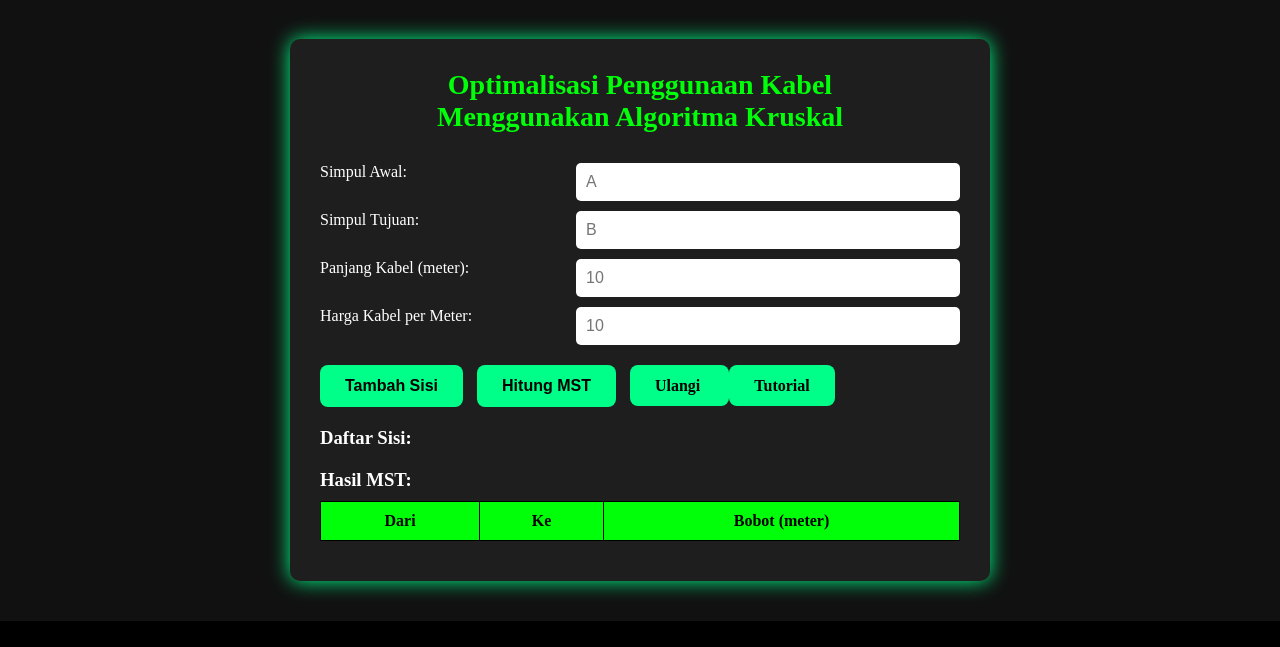
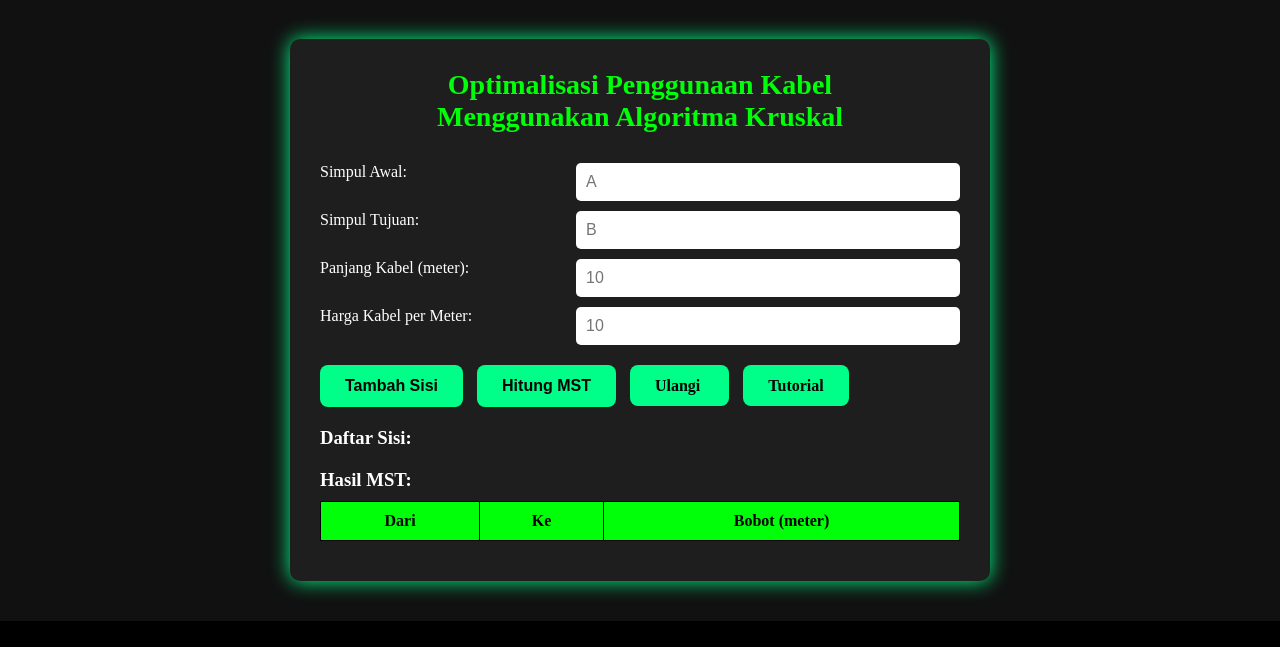
Before and after one commit to naufaldzaki28/Kruskalofix, a plain HTML site: page html/cariMSTwarnet.html in a window 1280 px wide. Shown: the part 87-734 px from the top of the page. Drawn offline with Linux system fonts and the light colour scheme.

Commit message:
Update CMW.css

```diff
--- a/css/CMW.css
+++ b/css/CMW.css
@@ -1,4 +1,5 @@
 /* style.css */
+
 *,
 html {
     padding: 0;
@@ -11,6 +12,7 @@ body {
     background-color: #111;
     color: white;
 }
+
 
 /* SCROOL BAR */
 
@@ -38,11 +40,14 @@ body {
     /* glow lebih terang saat hover */
 }
 
+
 /* Untuk Firefox */
+
 body {
     scrollbar-width: thin;
     scrollbar-color: #00ff88 #111;
 }
+
 
 /* SCROOL BAR END */
 
@@ -112,7 +117,9 @@ body {
     color: rgb(0, 255, 8);
 }
 
+
 /* CONTAINER */
+
 .container {
     max-width: 700px;
     margin: 40px auto;
@@ -224,10 +231,16 @@ tbody tr {
     background-color: #00FF08;
 }
 
+.tutorial {
+    margin-left: 14px;
+    /* opsional: kasih jarak ke kiri juga kalau perlu */
+}
+
 #daftarSisi {
     list-style-type: circle;
     padding-left: 17px;
 }
+
 footer {
     background-color: black;
     padding-top: 1rem;
@@ -280,6 +293,7 @@ footer {
 
 
 /* Semua Kolom */
+
 .footer_col {
     flex: 1;
     min-width: 200px;
@@ -289,7 +303,6 @@ footer {
 .logo_col {
     margin-left: -100px;
 }
-
 
 .footer_col h4 {
     margin-bottom: 1rem;
@@ -308,6 +321,7 @@ footer {
     list-style: none;
     padding: 0;
 }
+
 .footer_col.kanan h4 {
     margin-bottom: 1rem;
     margin-left: 130px;
@@ -316,6 +330,7 @@ footer {
     color: #00FF08;
     text-align: left;
 }
+
 .footer_sosial,
 .footer_kontak {
     display: flex;
@@ -339,7 +354,9 @@ footer {
     color: #00FF08;
 }
 
+
 /* Kolom tengah (opsional, biar teks rata tengah) */
+
 .footer_col.tengah {
     text-align: left;
 }
@@ -348,7 +365,9 @@ footer {
     text-align: left;
 }
 
+
 /* Footer bawah */
+
 .footer_bar {
     text-align: center;
     padding: 1rem;
@@ -358,7 +377,9 @@ footer {
     margin-top: 1rem;
 }
 
+
 /* Dropdown Menu */
+
 .dropdown {
     position: relative;
 }
@@ -394,7 +415,9 @@ footer {
     color: black;
 }
 
+
 /* Tampilkan dropdown saat hover */
+
 .dropdown:hover .dropdown-content {
     display: block;
 }
```
